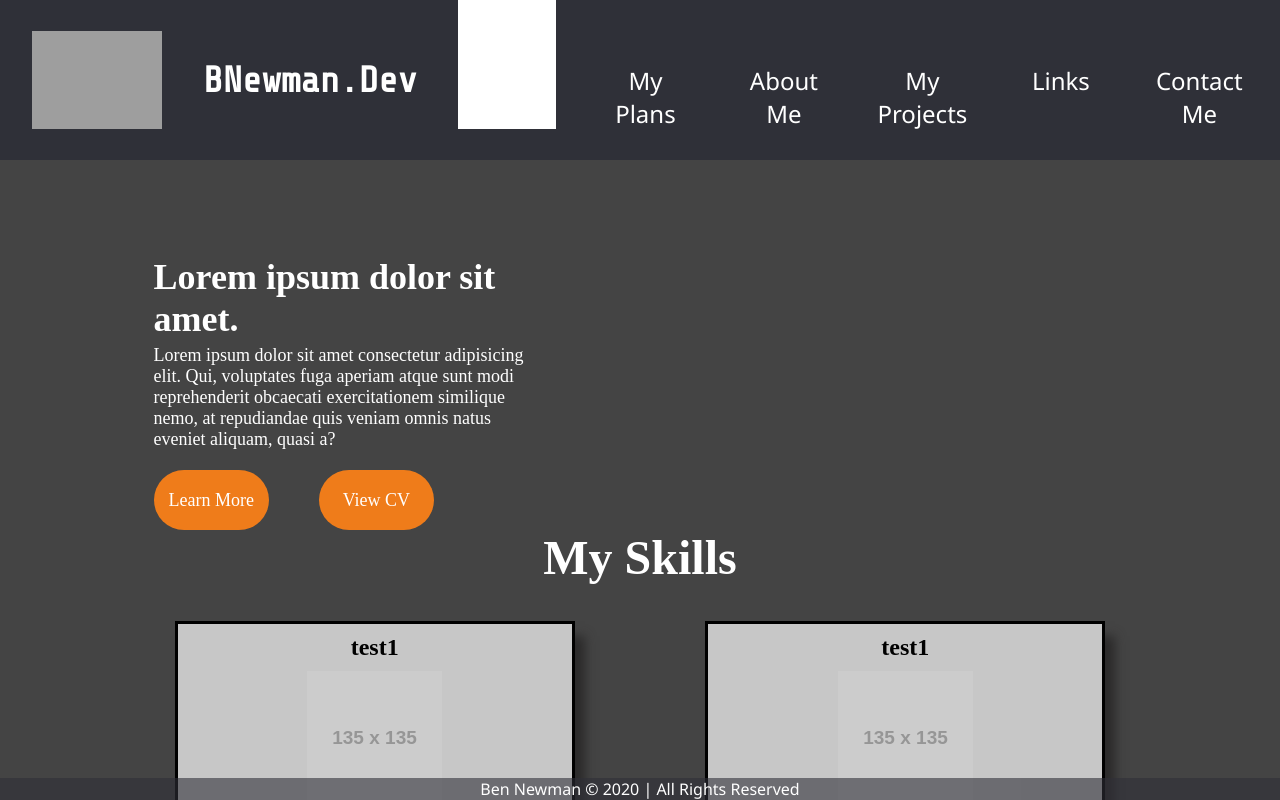
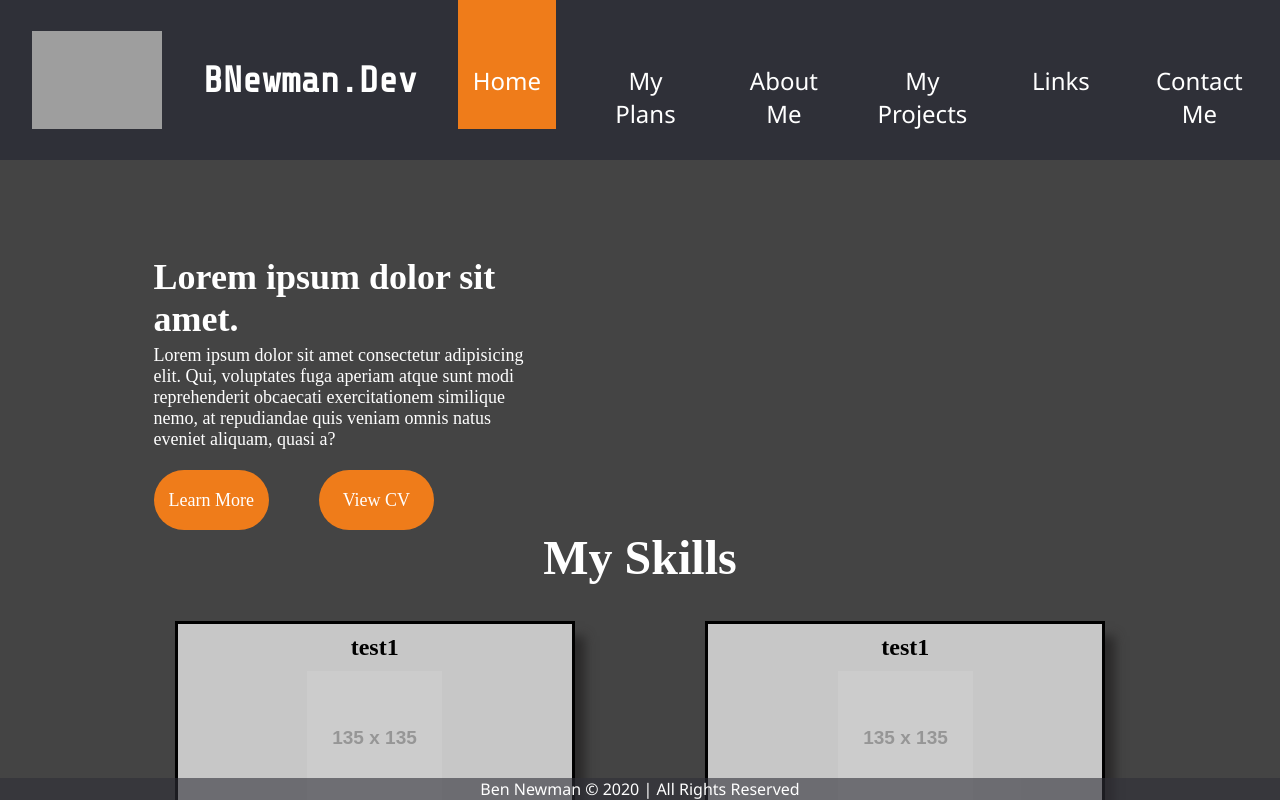
Before and after one commit to bnewmandev/bnewmandev-v3, a React (Create React App) app in the folder front-end/bnewmandotdev/: page / in a window 1280 px wide. In both pictures the pointer is over the button "Home". Shown: the top 800 px of the page. Built offline with nearby package versions, Linux system fonts and the light colour scheme; grey boxes are pictures that could not be loaded; a web font is replaced by a local one.

Commit message:
pass 1 of Homepage completed

```diff
--- a/front-end/bnewmandotdev/src/styles.scss
+++ b/front-end/bnewmandotdev/src/styles.scss
@@ -50,7 +50,7 @@ header {
 		}
 
 		button:hover {
-			background-color: white;
+			background-color: #ef7c1a;
 			transition: 0.4s;
 		}
 	}
```
